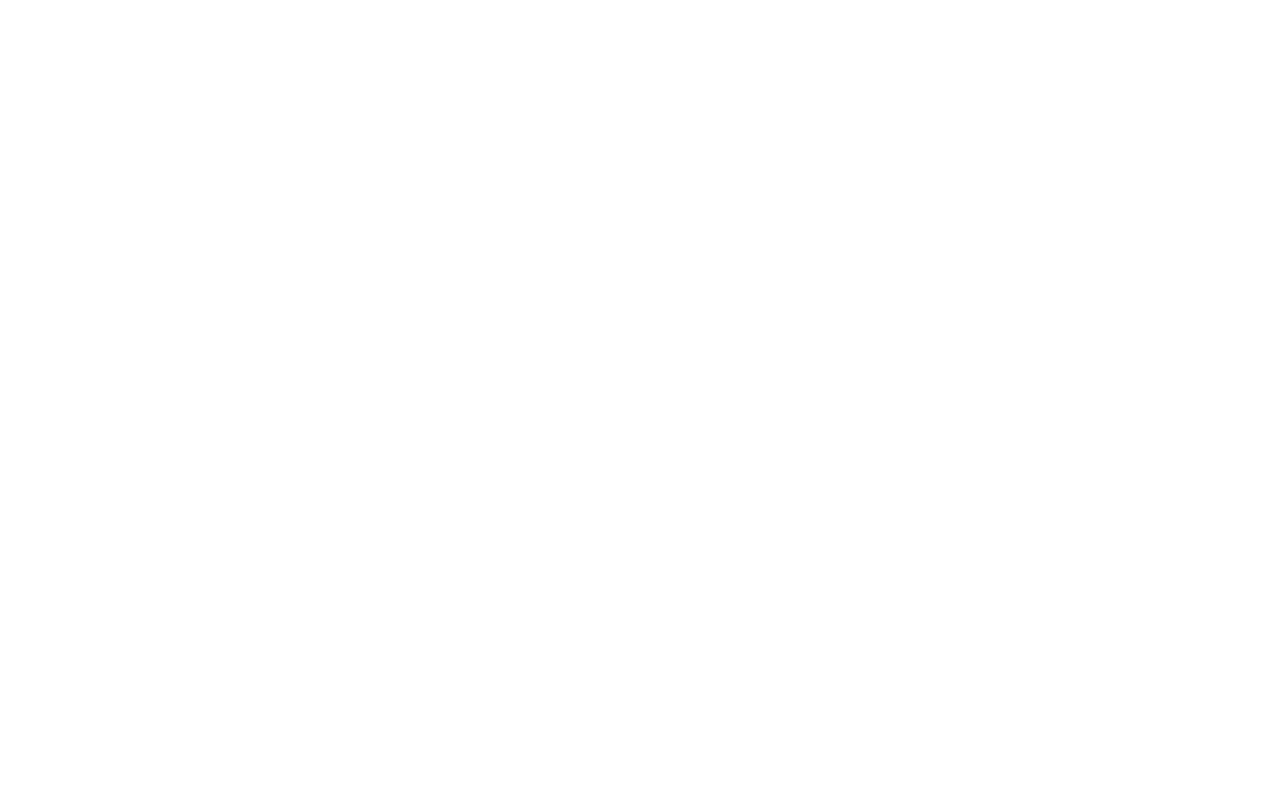
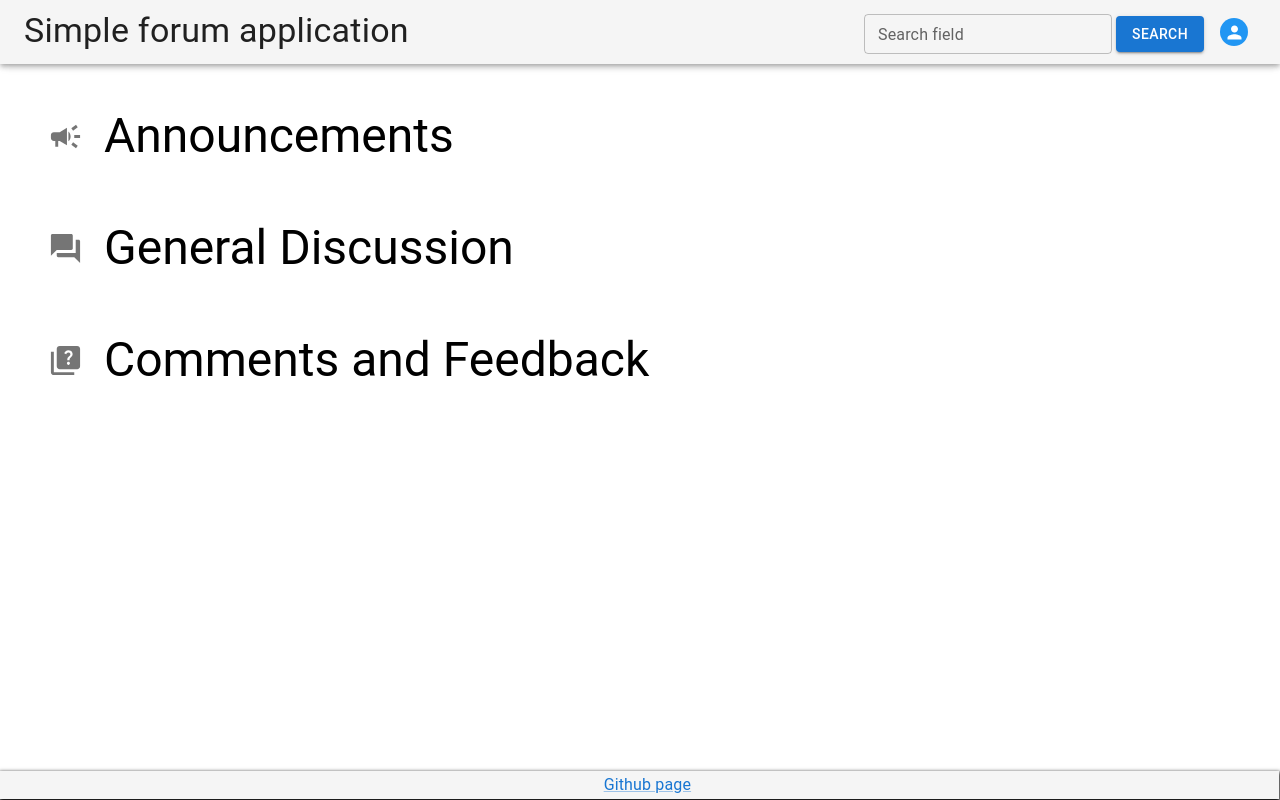
Before and after one commit to IvanSavanovic/Forum, a React (Create React App) app in the folder client/: page /Home in a window 1280 px wide. Before the commit this address had no page. Built offline with nearby package versions, Linux system fonts and the light colour scheme.

Commit message:
Footer done

```diff
--- a/client/package.json
+++ b/client/package.json
@@ -3,6 +3,7 @@
   "version": "0.1.0",
   "private": true,
   "dependencies": {
+    "@mui/icons-material": "^5.4.2",
     "@testing-library/jest-dom": "^5.16.2",
     "@testing-library/react": "^12.1.2",
     "@testing-library/user-event": "^13.5.0",
--- a/client/src/App.js
+++ b/client/src/App.js
@@ -1,7 +1,8 @@
 import { BrowserRouter as Router, Routes, Route } from "react-router-dom";
 import Login from "./pages/Login";
 import Register from "./pages/Register";
-import Blog from "./pages/Blog";
+import Home from "./pages/Home";
+import Announcements from "./pages/Announcements";
 
 function App() {
     return (
@@ -9,7 +10,8 @@
             <Routes>
                 <Route path="/" element={<Login />} exact />
                 <Route path="/Register" element={<Register />} />
-                <Route path="/Blog" element={<Blog />} />
+                <Route path="/Home" element={<Home />} />
+                <Route path="/Announcements" element={<Announcements />} />
                 <Route element={Error} />
             </Routes>
         </Router>
--- /dev/null
+++ b/client/src/pages/Announcements.js
@@ -0,0 +1,11 @@
+import { List, ListItem, ListItemText } from "@mui/material";
+
+export default function Announcements() {
+    return (
+        <List sx={{ ml: 3 }}>
+            <ListItem>
+                <ListItemText>Text</ListItemText>
+            </ListItem>
+        </List>
+    );
+}
--- /dev/null
+++ b/client/src/pages/Categories.js
@@ -0,0 +1,65 @@
+import {
+    List,
+    ListItemButton,
+    ListItemIcon,
+    ListItemText,
+    Typography,
+} from "@mui/material";
+import ForumIcon from "@mui/icons-material/Forum";
+import CampaignIcon from "@mui/icons-material/Campaign";
+import QuizIcon from "@mui/icons-material/Quiz";
+import { useNavigate } from "react-router-dom";
+
+export default function Categories() {
+    const navigate = useNavigate();
+
+    const handleAnnouncements = () => {
+        navigate("/Announcements");
+    };
+
+    const handleGeneralDiscussion = () => {
+        navigate("/");
+    };
+
+    const handleCommentsFeedback = () => {
+        navigate("/");
+    };
+
+    return (
+        <List sx={{ ml: 3 }}>
+            <ListItemButton
+                sx={{ paddingTop: 3, paddingBottom: 3 }}
+                onClick={handleAnnouncements}
+            >
+                <ListItemIcon>
+                    <CampaignIcon fontSize="large" />
+                </ListItemIcon>
+                <ListItemText>
+                    <Typography variant="h3">Announcements</Typography>
+                </ListItemText>
+            </ListItemButton>
+            <ListItemButton
+                sx={{ paddingTop: 3, paddingBottom: 3 }}
+                onClick={handleGeneralDiscussion}
+            >
+                <ListItemIcon>
+                    <ForumIcon fontSize="large" />
+                </ListItemIcon>
+                <ListItemText>
+                    <Typography variant="h3">General Discussion</Typography>
+                </ListItemText>
+            </ListItemButton>
+            <ListItemButton
+                sx={{ paddingTop: 3, paddingBottom: 3 }}
+                onClick={handleCommentsFeedback}
+            >
+                <ListItemIcon>
+                    <QuizIcon fontSize="large" />
+                </ListItemIcon>
+                <ListItemText>
+                    <Typography variant="h3">Comments and Feedback</Typography>
+                </ListItemText>
+            </ListItemButton>
+        </List>
+    );
+}
--- /dev/null
+++ b/client/src/pages/Footer.js
@@ -0,0 +1,33 @@
+import { Box, Grid, Link, Typography } from "@mui/material";
+
+export default function Footer() {
+    return (
+        <Box
+            component="footer"
+            sx={{
+                position: "fixed",
+                bottom: 1.5,
+                display:"flex",
+                minWidth: "99.9vw",
+                left: 0,
+                backgroundColor: "#f5f5f5",
+                boxShadow: "0px 2px 4px 1px",
+            }}
+        >
+            <Grid container>
+                <Grid item xs>
+                    <Typography
+                        sx={{ ml: 2 }}
+                        variant="subtitle1"
+                        align="center"
+                        color="text.secondary"
+                    >
+                        <Link href="https://github.com/IvanSavanovic">
+                            Github page
+                        </Link>
+                    </Typography>
+                </Grid>
+            </Grid>
+        </Box>
+    );
+}
--- a/client/src/pages/Blog.js
+++ b/client/src/pages/Home.js
@@ -1,31 +1,12 @@
-import {
-    AppBar,
-    Box,
-    Fab,
-    Grid,
-    ListItem,
-    ListItemText,
-    Toolbar,
-} from "@mui/material";
+import { AppBar, Box, Fab, Grid, Toolbar, Typography } from "@mui/material";
 import React from "react";
 import ScrollToTop from "./ScrollToTop";
 import MenuButton from "./MenuButton";
 import Search from "./Search";
+import Categories from "./Categories";
+import Footer from "./Footer";
 
-export default function Blog() {
-    const someTxt = "Category";
-
-    const renderPost = () => {
-        const postList = [someTxt];
-        return (
-            <ListItem>
-                {postList.map((post, index) => (
-                    <ListItemText key={index}>{post}</ListItemText>
-                ))}
-            </ListItem>
-        );
-    };
-
+export default function Home() {
     return (
         <Grid sx={{ maxWidth: "xs", minHeight: "95vh" }}>
             <Box sx={{ display: "flex" }}>
@@ -33,10 +14,17 @@
                     <AppBar color="default">
                         <Toolbar>
                             <Grid container>
-                                <Grid item xs className="menuButton">
+                                <Grid item xs>
+                                    <Typography variant="h4">
+                                        Simple forum application
+                                    </Typography>
+                                </Grid>
+                                <Grid item sx={{ mt: 0.5 }}>
+                                    <Search />
+                                </Grid>
+                                <Grid item sx={{ ml: 1 }}>
                                     <MenuButton />
                                 </Grid>
-                                <Search />
                             </Grid>
                         </Toolbar>
                     </AppBar>
@@ -48,9 +36,20 @@
                     }}
                 >
                     <Toolbar id="back-to-top-anchor" />
-                    <Grid container>
-                        <Grid item>{renderPost()}</Grid>
+                    <Grid container sx={{ flexDirection: "column" }}>
+                        <Grid item>
+                            <Categories />
+                        </Grid>
                     </Grid>
+                    <Grid
+                        sx={{
+                            flexDirection: "column",
+                            maxWidth: "100vw",
+                        }}
+                    >
+                        <Footer />
+                    </Grid>
+
                     <ScrollToTop>
                         <Fab size="small" aria-label="scroll back to top">
                             UP
--- a/client/src/pages/Login.js
+++ b/client/src/pages/Login.js
@@ -37,7 +37,7 @@
         if (emailError === false) {
             localStorage.setItem("Email", email);
             localStorage.setItem("Password", password);
-            navigate("/Blog");
+            navigate("/Home");
         }
     };
 
--- a/client/src/pages/MenuButton.js
+++ b/client/src/pages/MenuButton.js
@@ -1,4 +1,11 @@
-import { Button, Grid, Menu, MenuItem } from "@mui/material";
+import {
+    Avatar,
+    Grid,
+    IconButton,
+    Menu,
+    MenuItem,
+} from "@mui/material";
+import { blue } from "@mui/material/colors";
 import { useState } from "react";
 import { useNavigate } from "react-router-dom";
 
@@ -26,7 +33,7 @@
 
     return (
         <Grid>
-            <Button
+            <IconButton
                 variant="contained"
                 id="menu-button"
                 aria-controls={open ? "basic-menu" : undefined}
@@ -34,8 +41,8 @@
                 aria-expanded={open ? "true" : undefined}
                 onClick={handleClick}
             >
-                Menu
-            </Button>
+                <Avatar sx={{ width: 28, height: 28, bgcolor: blue[500] }}/>
+            </IconButton>
             <Menu
                 id="basic-menu"
                 anchorEl={anchorEl}
--- a/client/src/pages/Search.js
+++ b/client/src/pages/Search.js
@@ -22,7 +22,7 @@
             <Button
                 type="submit"
                 variant="contained"
-                sx={{ ml: 0.5 }}
+                sx={{ ml: 0.5, mt: 0.2 }}
                 value={search}
                 onClick={updateSearch}
             >
```
Also changed, not shown: 2 other files (tests, documents, lock files or other folders).
